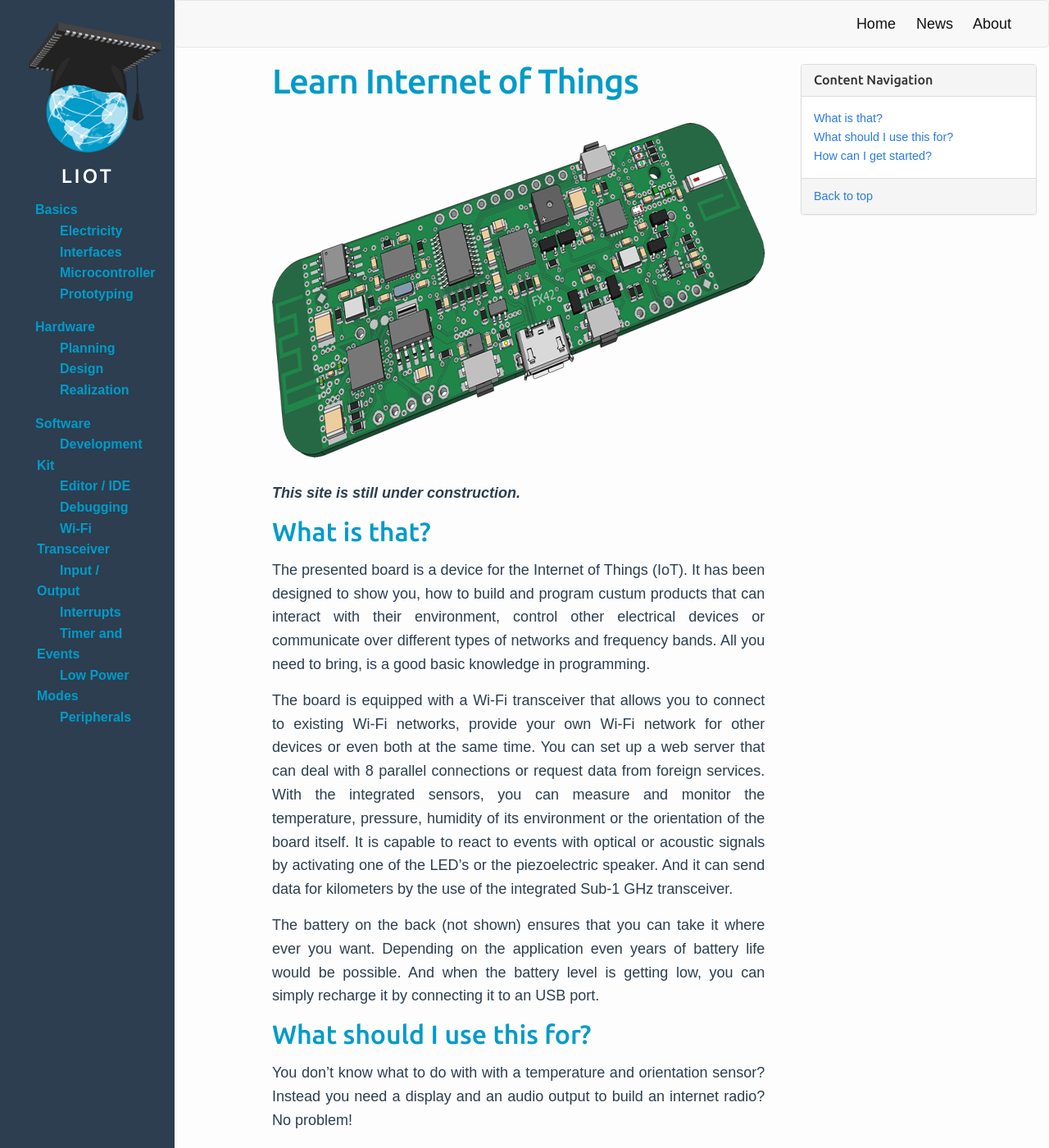
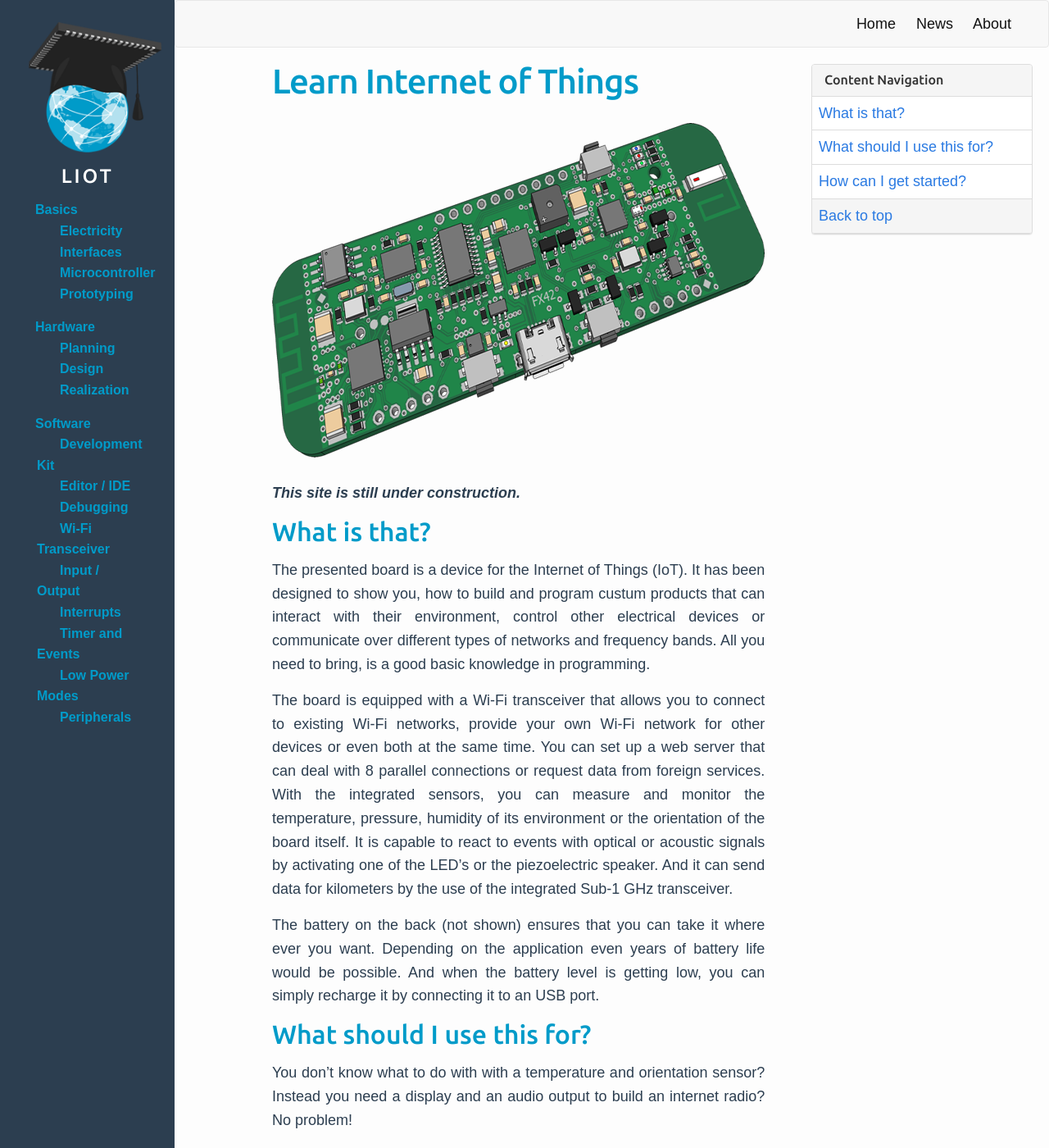
Before and after one commit to learn-internet-of-things/learn-internet-of-things.github.io, a Jekyll site: the page built from index.md, in a window 1280 px wide and 1400 px high. Shown: the whole window at 82% size. Built offline with Jekyll 4.4.1, drawn with Linux system fonts in a browser that asks for light colours; nearby versions of some CDN libraries.

Commit message:
#7 better Scollspy, anchors now with their names, headings with anchor-hovers

```diff
--- a/_includes/head.html
+++ b/_includes/head.html
@@ -25,9 +25,6 @@
     <script src="https://code.jquery.com/jquery-1.12.4.js"></script>
     <script src="https://code.jquery.com/ui/1.12.0/jquery-ui.js"></script>
 
-    <!-- Library to let elements stick to the screen -->
-    <script src="https://cdn.rawgit.com/leafo/sticky-kit/v1.1.2/jquery.sticky-kit.min.js"></script>
-
     <!-- Library to let images popout for a nicer view -->
     <script type="text/javascript" src="/assets/fancybox/lib/jquery.mousewheel-3.0.6.pack.js"></script>
     <link rel="stylesheet"        href="/assets/fancybox/source/jquery.fancybox.css?v=2.1.5" type="text/css" media="screen" />
@@ -43,7 +40,7 @@
     <script src="/assets/js/home.js"></script>
 
     <!-- Latest compiled JavaScript -->
-    <!--<script src="https://maxcdn.bootstrapcdn.com/bootstrap/3.3.6/js/bootstrap.min.js"></script>-->
+    <script src="https://maxcdn.bootstrapcdn.com/bootstrap/3.3.6/js/bootstrap.min.js"></script>
     <!-- Latest compiled and minified CSS -->
     <link rel="stylesheet" href="https://maxcdn.bootstrapcdn.com/bootstrap/3.3.6/css/bootstrap.min.css">
 
--- a/_layouts/default.html
+++ b/_layouts/default.html
@@ -3,7 +3,7 @@
 
   {% include head.html %}
 
-  <body>
+  <body data-spy="scroll" data-target="#data-spy" data-offset="20">
     <div id="#top"></div>
 
     <div class="col-sm-2 hidden-xs sidebar" style="min-height: 100%;">
@@ -14,16 +14,20 @@
 
     {% include topbar-nav.html %}
 
-    <div class="col-sm-10 col-sm-offset-2">
-        <div id="sliding-content-nav" class="panel panel-default visible-lg-block">
+    <div id="content" class="col-sm-10 col-sm-offset-2">
+        <div data-spy="affix" data-offset-top="60" id="sliding-content-nav" class="panel panel-default visible-lg-block">
             <div class="panel-heading"><h3 class="panel-title">Content Navigation</h3></div>
-            <div class="panel-body"></div>
+            <div class="panel-body" id="data-spy">
+                <ul id="scrollSpyList" class="nav" role="tablist">
+                </ul>
+            </div>
             <div class="panel-footer"><a href="#top">Back to top</a></div>
         </div>
 
+
         {{ content }}
     </div>
-
+s
     <!--
     <div class="container">
       <div class="page-content">
--- a/_sass/_base.scss
+++ b/_sass/_base.scss
@@ -211,8 +211,54 @@
     max-height: 40em;
 }
 
+body {
+    position: relative;
+}
+
+#content {
+    position: relative;
+}
+
 #sliding-content-nav {
-    float: right;
-    width: 20em;
-    font-size: 0.8em;
+    position: absolute;
+    width: 15em;
+    right: 20px;
+    top: 0;
+
+    .panel-body, .panel-body * {
+        margin: 0px;
+        padding: 0px;
+    }
+
+    ul li a, .panel-footer {
+        padding: 6px 8px !important;
+        border-bottom: 1px solid #ddd;
+    }
+
+    ul li:last-child a {
+        border-bottom: none !important;
+    }
+
+    ul .active a {
+        background: #2c3e50;
+        color: white;
+    }
 }
+
+.affix {
+    position: fixed !important;
+    top: 20px !important;
+    right: 20px !important;
+}
+
+h2 .anchorLink {
+    opacity: 0;
+    display: inline-block;
+    padding-left: 10px;
+    color: black;
+    font-size: .7em;
+}
+
+h2:hover .anchorLink {
+    opacity: 1;
+}
--- a/assets/js/home.js
+++ b/assets/js/home.js
@@ -1,5 +1,8 @@
 
 $(function() {
+    makeImagesPopup();
+    loadHeadingsIntoScrollSpy();
+
     $(document).tooltip({
         position: {
             my: "left+10 bottom+60"
@@ -8,37 +11,23 @@
     });
 
     $('map').imageMapResize();
-
-    buildScrollingContentNavigation();
-    makeImagesPopup();
 });
 
-/* SCROLING CONTENT NAV */
-function buildScrollingContentNavigation() {
-    var index = 0;
-    var sidenav = "";
-    var hasElements = false;
-    $("h2").each(function() {
-        setAnchor($(this), index);
-        sidenav += buildLink(index, $(this).html());
-        hasElements = true;
-        index++;
+function loadHeadingsIntoScrollSpy() {
+    var html = "";
+    $("#content h2").each(function() {
+        var ref = "#" + $(this).attr("id");
+        var txt = $(this).html();
+        var anchorLink = '<a class="anchorLink" href="'+ref+'"><span class="glyphicon glyphicon-link"></span></a>';
+        html   += "<li><a href='" + ref + "'>" + txt + "</a></li>";
+
+        $(this).html(txt + anchorLink);
     });
+    $("#scrollSpyList").html(html);
 
-    $("#sliding-content-nav .panel-body").html(sidenav);
-    $("#sliding-content-nav").stick_in_parent({offset_top: 15});
-
-    if (!hasElements) {
-        $("#sliding-content-nav").css("opacity", ".0");
+    if (html === "") {
+        $("#sliding-content-nav").css("opacity", "0.0");
     }
-}
-
-function setAnchor(element, id) {
-    element.attr("id", "anchor-" + id);
-}
-
-function buildLink(index, text) {
-    return "<a href='#anchor-" + index + "'>" + text + "</a><br />";
 }
 
 /* CONTENT IMAGE POPUPS */
```
